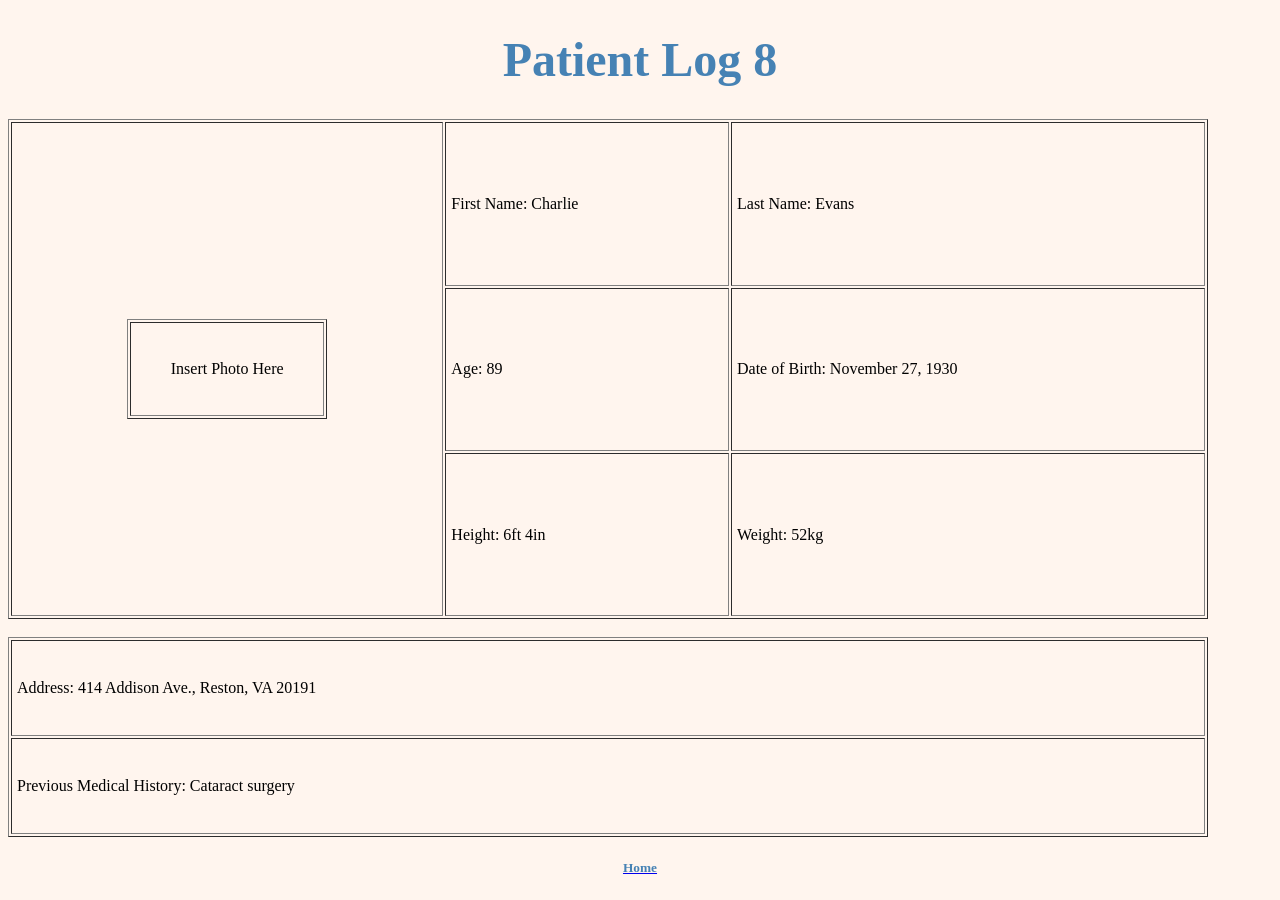
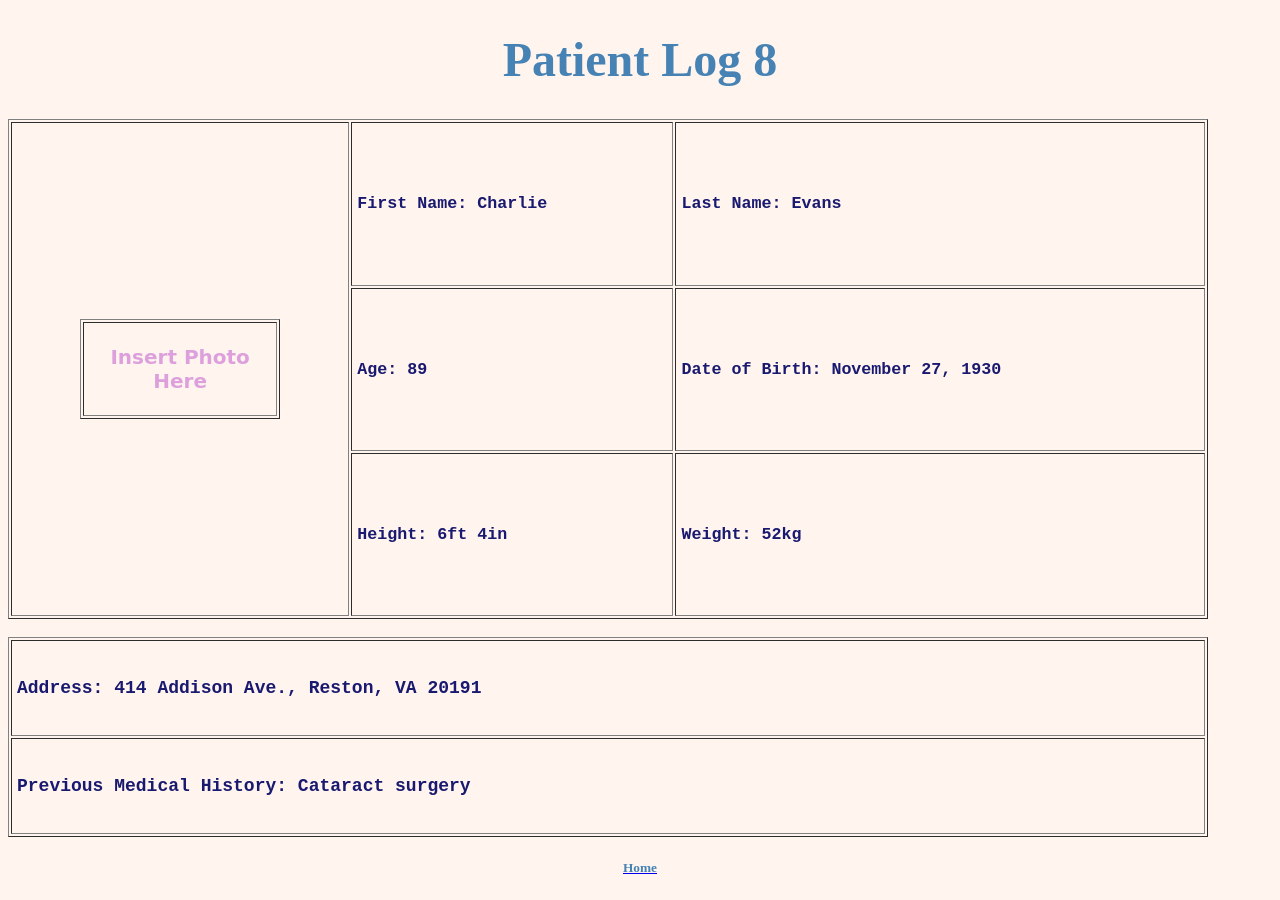
Before and after one commit to Sugarbug1211/Sugarbug1211.github.io, a Jekyll site: the page Patient Log/patient log 8.html, which Jekyll copies as it is, in a window 1280 px wide. Built offline with Jekyll 4.4.1, drawn with Linux system fonts in a browser that asks for light colours.

Commit message:
Update patient log 8.html

```diff
--- a/Patient Log/patient log 8.html
+++ b/Patient Log/patient log 8.html
@@ -14,19 +14,19 @@
                 <tr>
                     <td rowspan="3">
                         <center><table border = "1" width = "200" height = "100" cellpadding = "5" >
-                            <td><center>Insert Photo Here</center></td>
+                            <td><h2><center>Insert Photo Here</center></h2></td>
                         </table></center>
                     </td>
-                    <td>First Name: Charlie</td>
-                    <td>Last Name: Evans</td>
+                    <td><h3>First Name: Charlie</h3></td>
+                    <td><h3>Last Name: Evans</h3></td>
                 </tr>
                 <tr>
-                    <td>Age: 89</td>
-                    <td>Date of Birth: November 27, 1930</td>
+                    <td><h3>Age: 89</h3></td>
+                    <td><h3>Date of Birth: November 27, 1930</h3></td>
                 </tr>
                 <tr>
-                    <td>Height: 6ft 4in</td>
-                    <td>Weight: 52kg</td>
+                    <td><h3>Height: 6ft 4in</h3></td>
+                    <td><h3>Weight: 52kg</h3></td>
                 </tr>
             </table>
 
@@ -34,10 +34,10 @@
 
         <table border = "1" width = "1200" height = "200" cellpadding = "5" >
             <tr>
-                <td>Address: 414 Addison Ave., Reston, VA 20191</td>
+                <td><h4>Address: 414 Addison Ave., Reston, VA 20191</h4></td>
             </tr>
             <tr>
-                <td rowspan="2">Previous Medical History: Cataract surgery</td>
+                <td rowspan="2"><h4>Previous Medical History: Cataract surgery</h4></td>
             </tr>
         </table>
 
```
